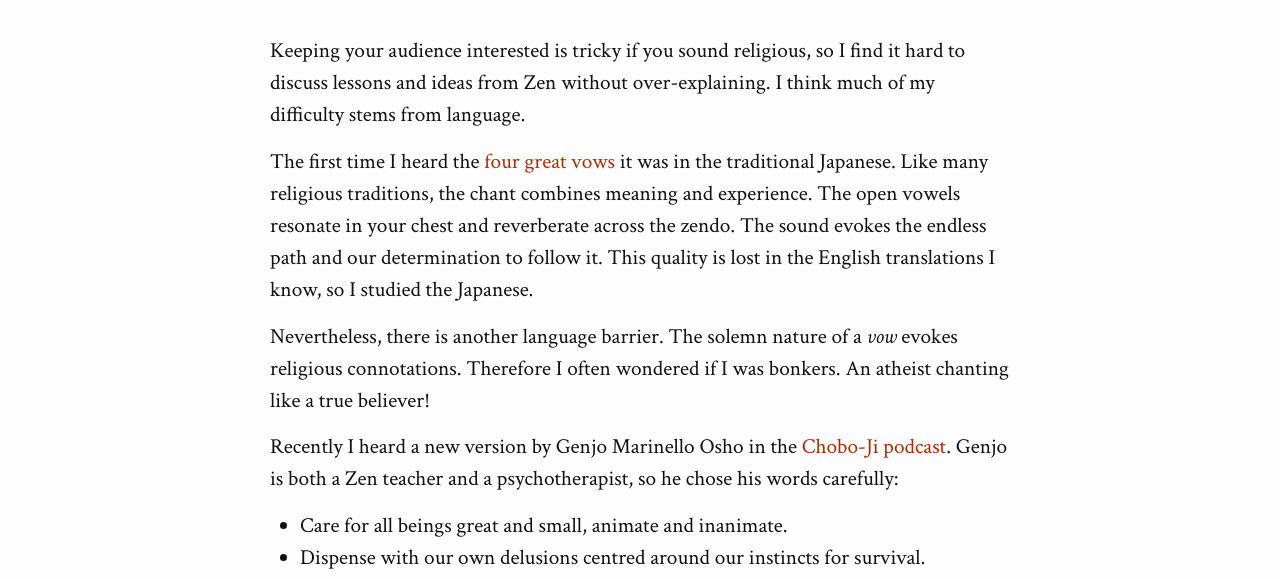
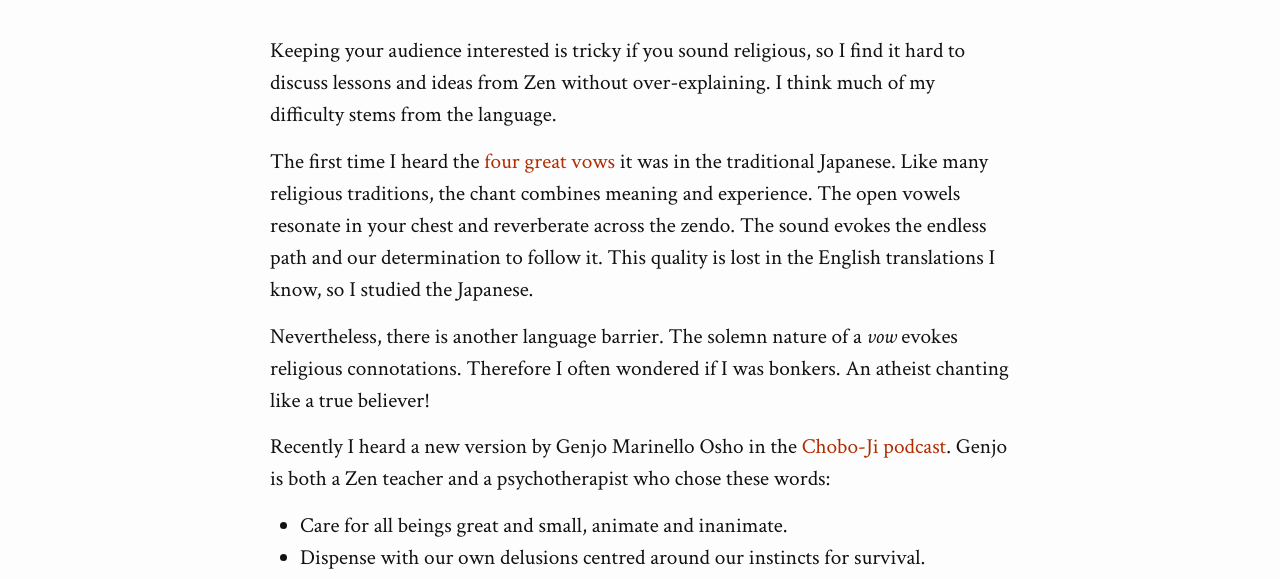
Before and after one commit to jamesjoshuahill/jamesjoshuahill.github.io, a Jekyll site: the page built from _posts/2014-12-09-everyday-thinking.md, in a window 1280 px wide. Shown: the part 214-793 px from the top of the page. Built offline with Jekyll 4.4.1, drawn with Linux system fonts in a browser that asks for light colours.

Commit message:
Tweak everyday thinking copy

```diff
--- a/_posts/2014-12-09-everyday-thinking.md
+++ b/_posts/2014-12-09-everyday-thinking.md
@@ -3,13 +3,13 @@ layout: post
 title: "Everyday thinking"
 categories: zen
 ---
-Keeping your audience interested is tricky if you sound religious, so I find it hard to discuss lessons and ideas from Zen without over-explaining. I think much of my difficulty stems from language.
+Keeping your audience interested is tricky if you sound religious, so I find it hard to discuss lessons and ideas from Zen without over-explaining. I think much of my difficulty stems from the language.
 
 The first time I heard the [four great vows] it was in the traditional Japanese. Like many religious traditions, the chant combines meaning and experience. The open vowels resonate in your chest and reverberate across the zendo. The sound evokes the endless path and our determination to follow it. This quality is lost in the English translations I know, so I studied the Japanese.
 
 Nevertheless, there is another language barrier. The solemn nature of a _vow_ evokes religious connotations. Therefore I often wondered if I was bonkers. An atheist chanting like a true believer!
 
-Recently I heard a new version by Genjo Marinello Osho in the [Chobo-Ji podcast]. Genjo is both a Zen teacher and a psychotherapist, so he chose his words carefully:
+Recently I heard a new version by Genjo Marinello Osho in the [Chobo-Ji podcast]. Genjo is both a Zen teacher and a psychotherapist who chose these words:
 
   * Care for all beings great and small, animate and inanimate.
   * Dispense with our own delusions centred around our instincts for survival.
```
